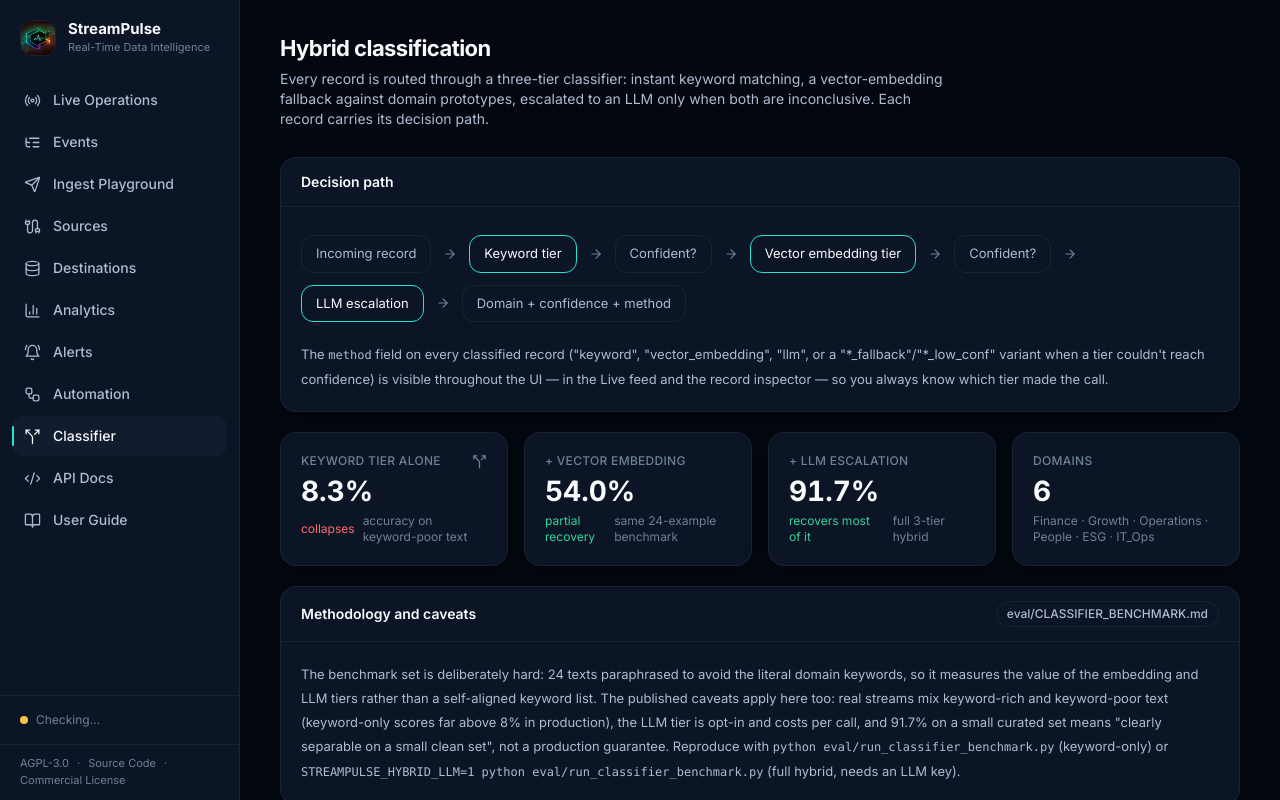
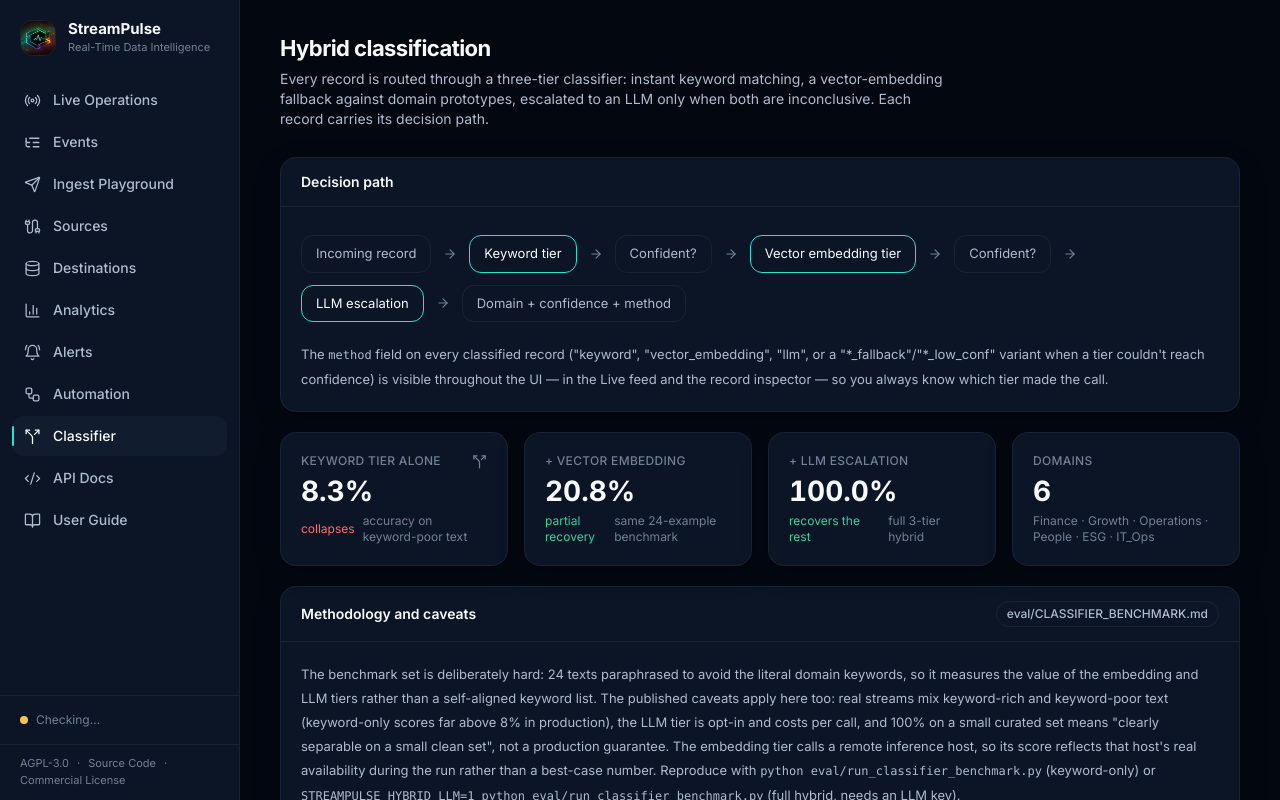
Before and after one commit to Yacine-ai-tech/StreamPulse, a React (Vite) app in the folder frontend/: page /classifier in a window 1280 px wide. Built offline with nearby package versions, Linux system fonts and the light colour scheme; no server answers.

Commit message:
docs: refresh classifier benchmark stats shown in the UI

```diff
--- a/frontend/src/pages/Classifier.tsx
+++ b/frontend/src/pages/Classifier.tsx
@@ -34,8 +34,8 @@
 
       <div className="mt-5 grid gap-4 sm:grid-cols-4">
         <StatTile label="Keyword tier alone" value="8.3%" sub="accuracy on keyword-poor text" delta={{ text: "collapses", good: false }} icon={Split} />
-        <StatTile label="+ Vector embedding" value="54.0%" sub="same 24-example benchmark" delta={{ text: "partial recovery" }} />
-        <StatTile label="+ LLM escalation" value="91.7%" sub="full 3-tier hybrid" delta={{ text: "recovers most of it" }} />
+        <StatTile label="+ Vector embedding" value="20.8%" sub="same 24-example benchmark" delta={{ text: "partial recovery" }} />
+        <StatTile label="+ LLM escalation" value="100.0%" sub="full 3-tier hybrid" delta={{ text: "recovers the rest" }} />
         <StatTile label="Domains" value="6" sub="Finance · Growth · Operations · People · ESG · IT_Ops" />
       </div>
 
@@ -45,8 +45,10 @@
           keywords, so it measures the value of the embedding and LLM tiers rather than a
           self-aligned keyword list. The published caveats apply here too: real streams mix
           keyword-rich and keyword-poor text (keyword-only scores far above 8% in production), the
-          LLM tier is opt-in and costs per call, and 91.7% on a small curated set means "clearly
-          separable on a small clean set", not a production guarantee.
+          LLM tier is opt-in and costs per call, and 100% on a small curated set means "clearly
+          separable on a small clean set", not a production guarantee. The embedding tier calls a
+          remote inference host, so its score reflects that host's real availability during the run
+          rather than a best-case number.
           Reproduce with <code className="font-mono text-[12px]">python eval/run_classifier_benchmark.py</code>{" "}
           (keyword-only) or <code className="font-mono text-[12px]">STREAMPULSE_HYBRID_LLM=1 python eval/run_classifier_benchmark.py</code>{" "}
           (full hybrid, needs an LLM key).
```
